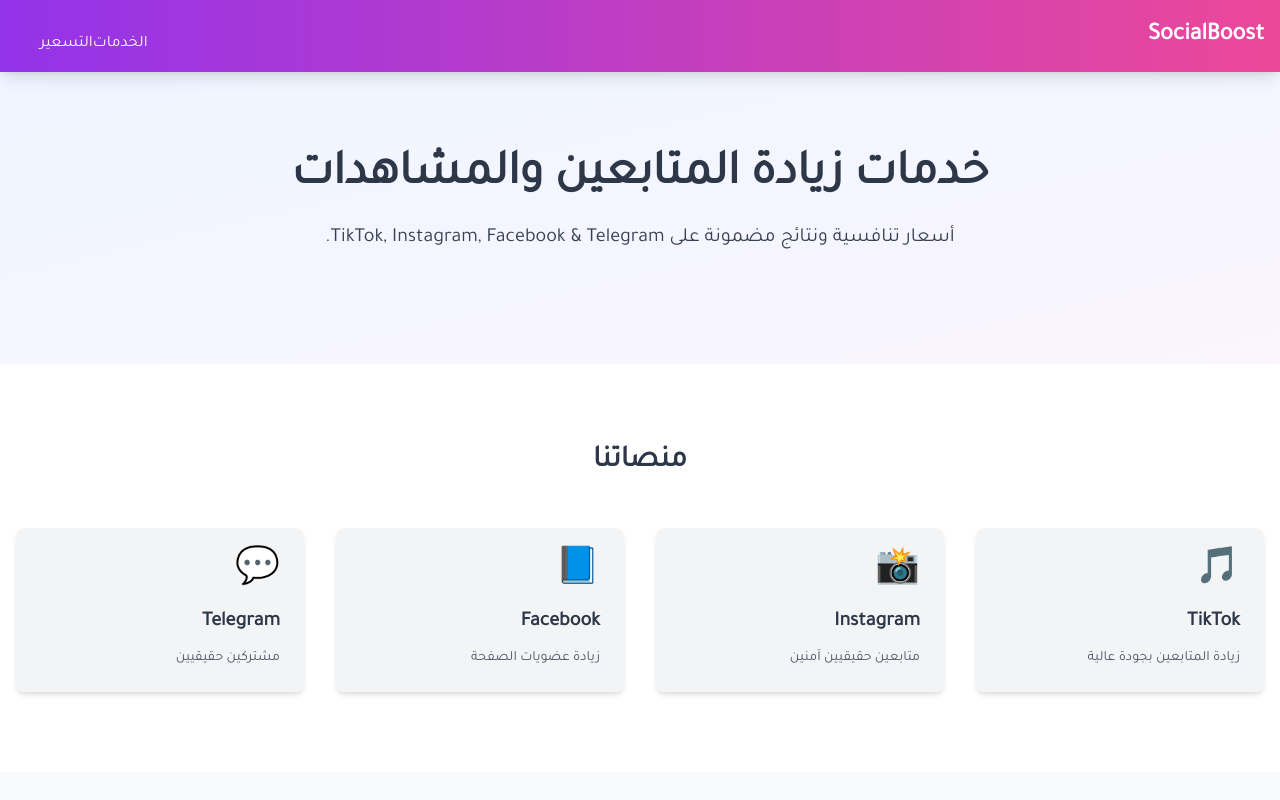
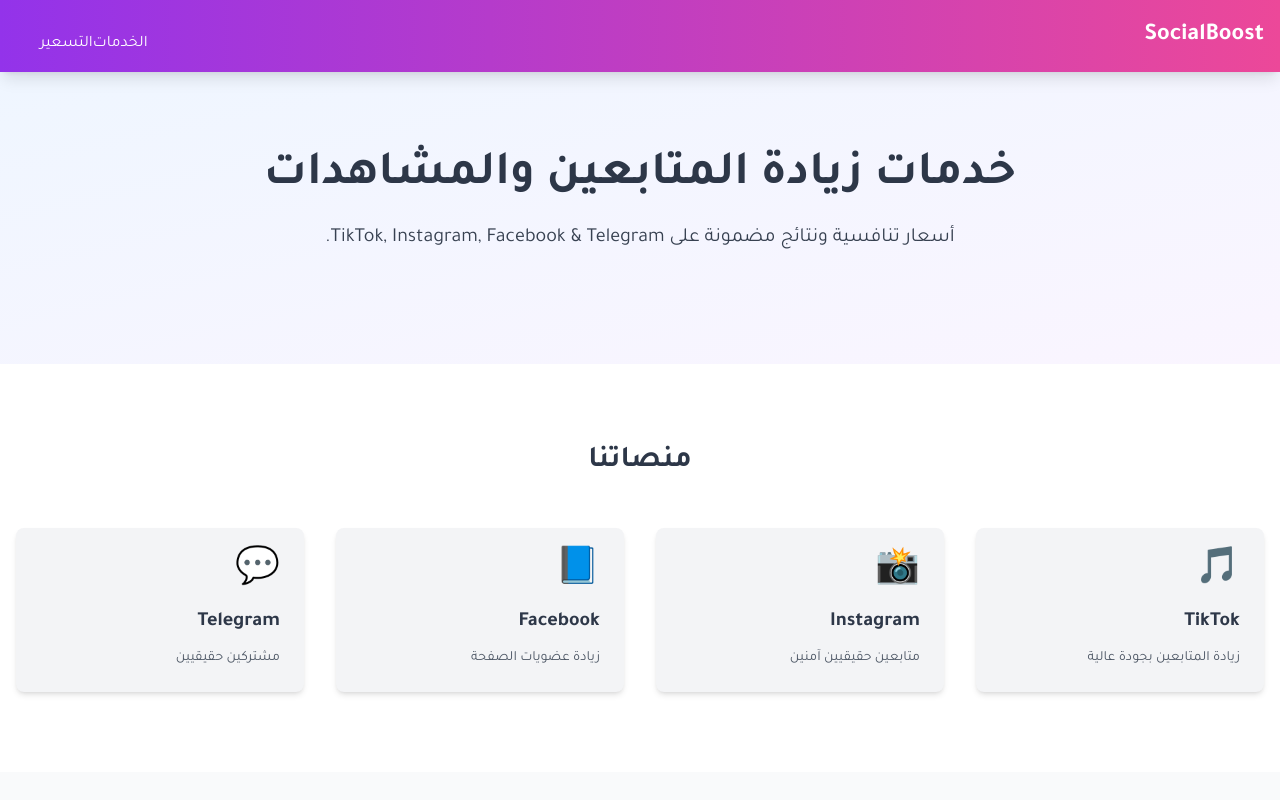
Before and after one commit to anwertech22/53254325, a plain HTML site: page index.html in a window 1280 px wide. Shown: the top 800 px of the page. Drawn offline with nearby package versions, Linux system fonts and the light colour scheme.

Commit message:
Add files via upload

```diff
--- a/index.html
+++ b/index.html
@@ -4,10 +4,22 @@
   <meta charset="UTF-8" />
   <meta name="viewport" content="width=device-width, initial-scale=1.0"/>
   <title>SocialBoost</title>
-   <link href="https://fonts.googleapis.com/css2?family=Tajawal&display=swap " rel="stylesheet">
+
+  <!-- Google Fonts - Tajawal -->
+  <link href="https://fonts.googleapis.com/css2?family=Tajawal :wght@400;600;700&display=swap" rel="stylesheet">
+
+  <!-- Tailwind CSS CDN -->
+  <script src="https://cdn.tailwindcss.com "></script>
+
+  <!-- Style.css إن كنت تستخدم ملف تنسيق خارجي -->
   <link rel="stylesheet" href="style.css">
-  <script src="https://cdn.tailwindcss.com "></script>
-  <link rel="stylesheet" href="style.css">
+
+  <style>
+    /* تأمين الخط العربي */
+    body {
+      font-family: 'Tajawal', sans-serif;
+    }
+  </style>
 </head>
 <body class="antialiased">
 
@@ -69,7 +81,7 @@
   </div>
 </footer>
 
-<!-- Render Dynamic Content -->
+<!-- Load Script -->
 <script src="script.js"></script>
 <script>
   const data = loadData();
```
